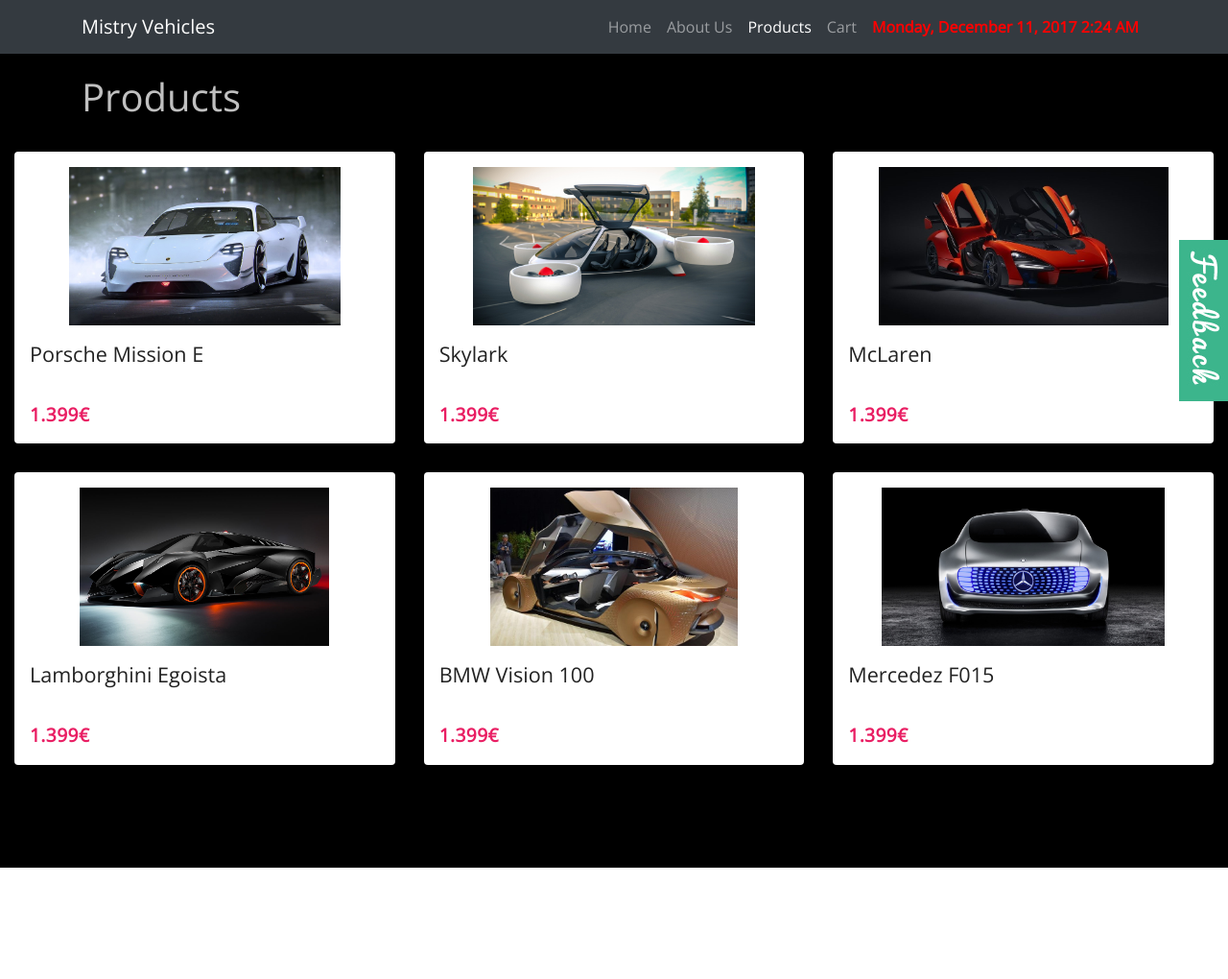
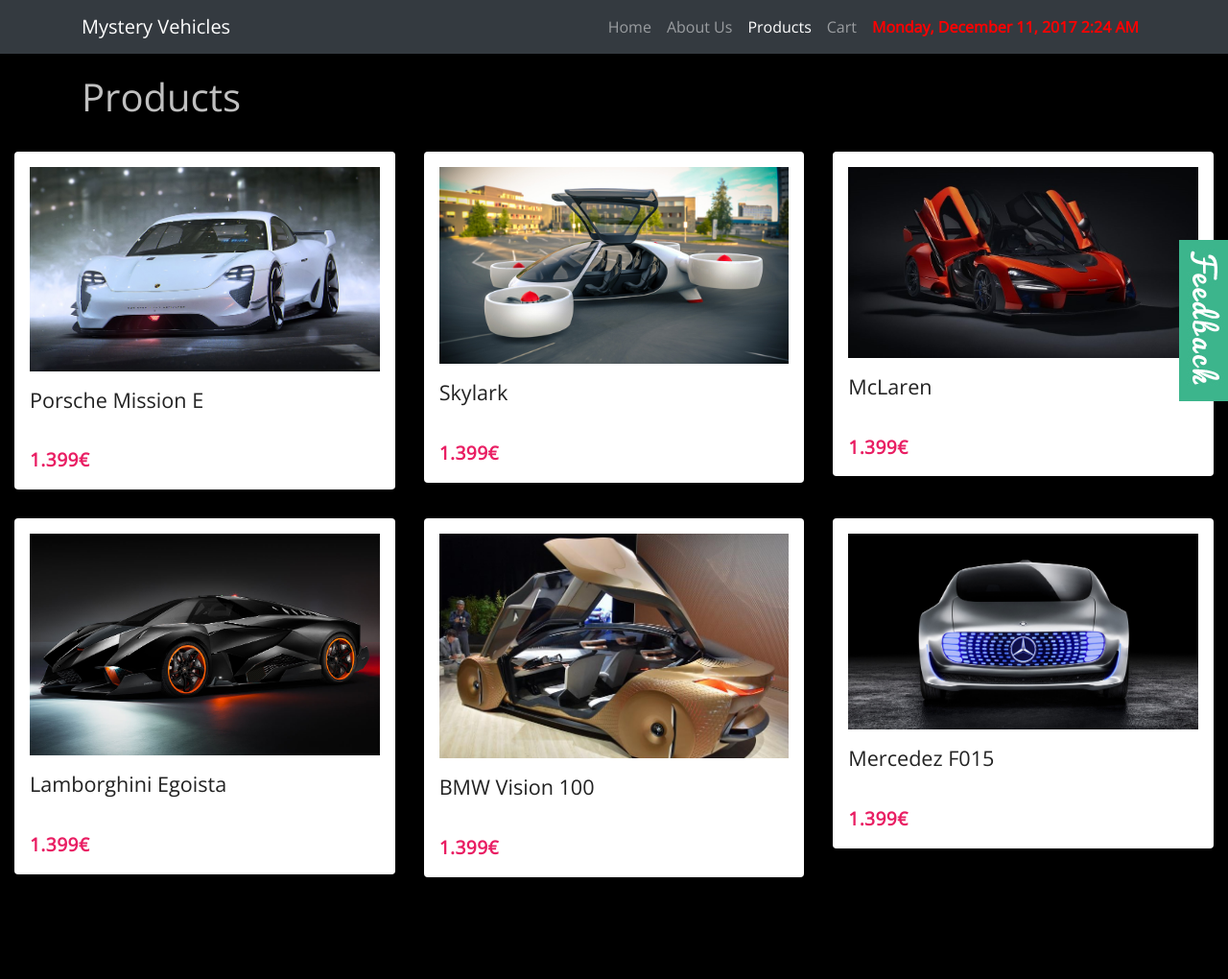
Before and after one commit to Jhuynhh/MistryVehicles, a PHP site: page /inventory.php in a window 1280 px wide. Shown: the whole page at 96% size. Before the commit the page ends 904 px from the top, so only its background shows below. Run offline with PHP 8.4, Linux system fonts and the light colour scheme; some libraries are stand-ins or nearby versions.

Commit message:
Name change Mistry to Mystery

```diff
--- a/head-styles-inventory.php
+++ b/head-styles-inventory.php
@@ -171,6 +171,7 @@
 
     .product-grid__product:hover .product-grid__extend {
         display: block;
+        max-height: 400px;
     }
 
     .product-grid__img-wrapper {
@@ -184,7 +185,7 @@
     .product-grid__img {
         max-width: 100%;
         height: auto;
-        max-height: 165px;
+        /*max-height: 156px;*/
     }
 
     .product-grid__title {
--- a/head.php
+++ b/head.php
@@ -10,7 +10,7 @@
 
 switch ( $current ) {
 	case '/people.php':
-		$title = 'Mistry Team';
+		$title = 'Mystery Team';
 		break;
 	case '/dhruv-mistry.php':
 		$title = 'Dhruv Mistry';
@@ -28,7 +28,7 @@
 		$title = 'Inventory';
 		break;
 	default:
-		$title = 'Mistry Vehicles';
+		$title = 'Mystery Vehicles';
 		break;
 }
 
--- a/header.php
+++ b/header.php
@@ -11,7 +11,7 @@
 ?>
 <nav class="navbar navbar-expand-lg navbar-dark bg-dark fixed-top">
 	<div class="container">
-		<a class="navbar-brand" href="./index.php">Mistry Vehicles</a>
+		<a class="navbar-brand" href="./index.php">Mystery Vehicles</a>
 		<button class="navbar-toggler" type="button" data-toggle="collapse" data-target="#navbarResponsive" aria-controls="navbarResponsive" aria-expanded="false" aria-label="Toggle navigation">
 			<span class="navbar-toggler-icon"></span>
 		</button>
--- a/index.php
+++ b/index.php
@@ -11,8 +11,8 @@
 	<?php include_once './header.php'; ?>
 
     <div class="container-first">
-        <h1>Welcome to Mistry Vehicles </h1><br>
-        <h2>Luxury, Performance, Affordable </h2> <br><br>
+        <h1>Welcome to Mystery Vehicles </h1><br>
+        <h2>Luxury, Performance, Unaffordable </h2> <br><br>
 
     <a href="./inventory.php">
         <input style="cursor: pointer;" type="button" class="button2" value="Unaffordable Cars">
```
